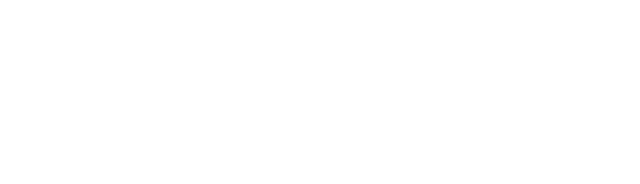
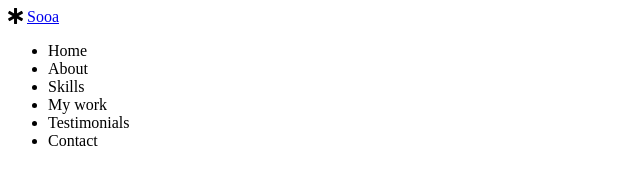
Before and after one commit to irissooa/irissooa, a plain HTML site: page portfolio/index.html in a window 1280 px wide. Shown: the whole page, without its empty margins (0-640 px from the left). Drawn offline with Linux system fonts and the light colour scheme.

Commit message:
HTML:Navbar

```diff
--- a/portfolio/index.html
+++ b/portfolio/index.html
@@ -16,5 +16,32 @@
   <script src="main.js" defer></script>
 </head>
 <body>
+  <!-- Navbar -->
+  <nav id="navbar">
+    <div class="navbar__logo">
+      <i class="fas fa-star-of-life"></i>
+      <a href="#">Sooa</a>
+    </div>
+    <div class="navbar__menu">
+      <ul class="navbar__menu">
+        <li class="navbar__menu__item">Home</li>
+        <li class="navbar__menu__item">About</li>
+        <li class="navbar__menu__item">Skills</li>
+        <li class="navbar__menu__item">My work</li>
+        <li class="navbar__menu__item">Testimonials</li>
+        <li class="navbar__menu__item">Contact</li>
+      </ul>
+    </div>
+  </nav>
+  <!-- About -->
+  <section id="about"></section>
+  <!-- Skills -->
+  <section id="skills"></section>
+  <!-- Work -->
+  <section id="work"></section>
+  <!-- Testimonials -->
+  <section id="testmonials"></section>
+  <!-- Contact -->
+  <section id="contact"></section>
 </body>
 </html>
```
